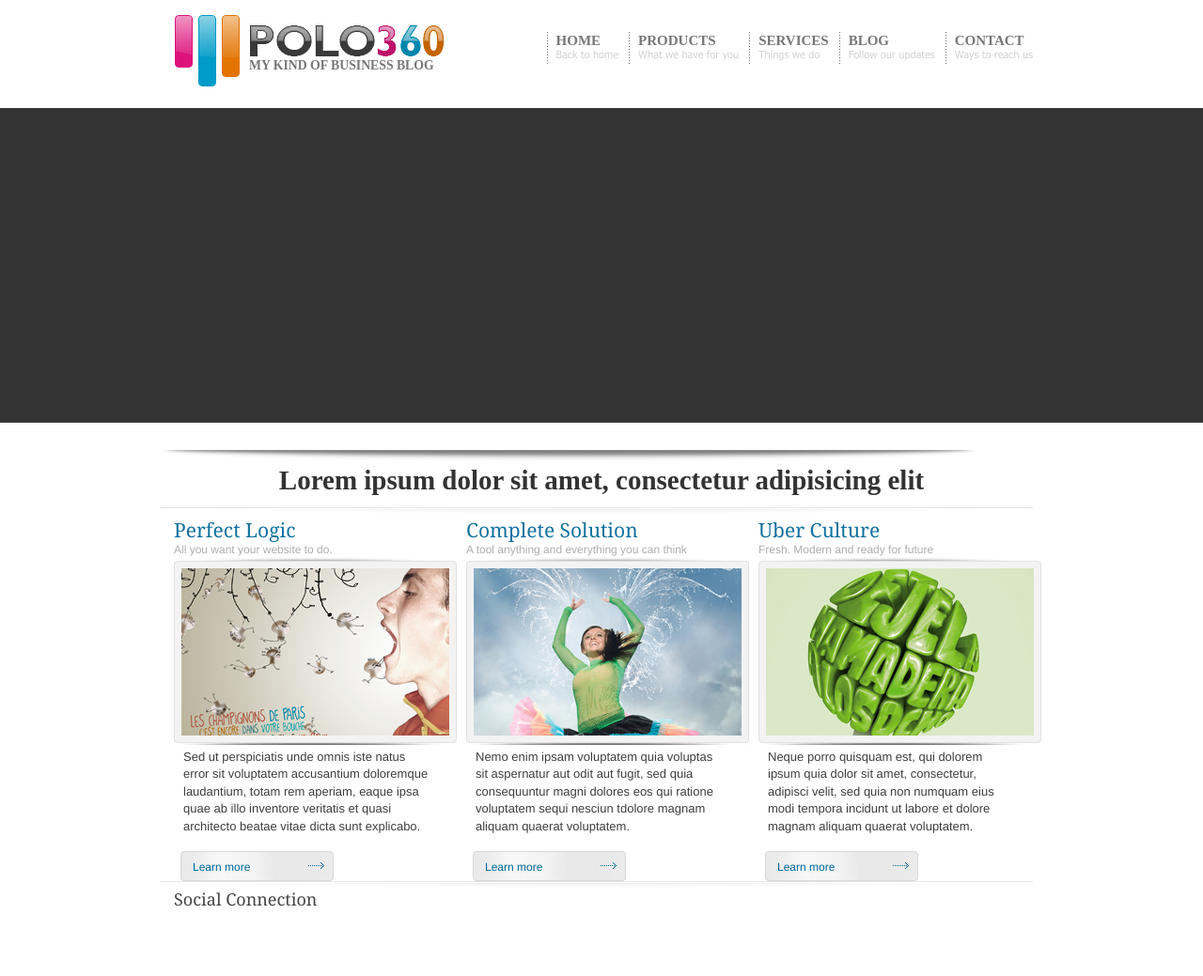
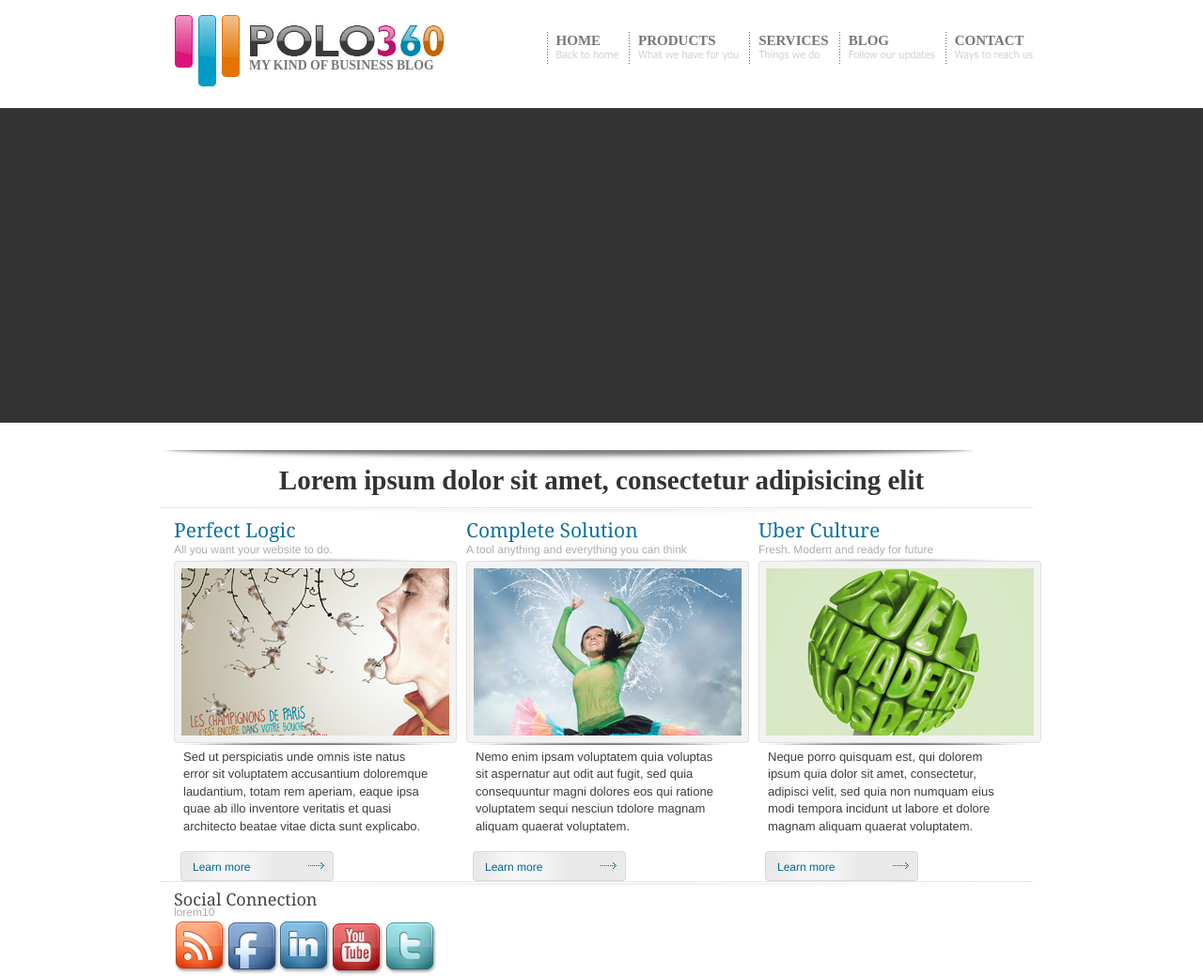
Before and after one commit to elenah-in6k/polo360, a plain HTML site: page index.html in a window 1280 px wide. Shown: the whole page at 94% size. Before the commit the page ends 969 px from the top, so only its background shows below. Drawn offline with Linux system fonts and the light colour scheme.

Commit message:
edit social

```diff
--- a/index.html
+++ b/index.html
@@ -152,12 +152,21 @@
                 <div class="contactBlocks">
                     <div class="block col-xs-4">
                         <div class="title">Social Connection</div>
+                        <div class="subtitle"> lorem10 </div>
+
+                        <img class="img-s" src="images/social/rss.png">
+                        <img class="img-s" src="images/social/facebook.png">
+                        <img class="img-s" src="images/social/in.png">
+                        <img class="img-s" src="images/social/youtube.png">
+                        <img class="img-s" src="images/social/twitter.png">
+
                     </div>
                     <div class="block col-xs-4">
                     </div>
                     <div class="block col-xs-4">
                     </div>
                 </div>
+
             </div>
         </div>
         <div class="footer">
--- a/style.css
+++ b/style.css
@@ -131,7 +131,9 @@ font-weight: bold;
 .img {
 	margin: 7px 0px 0px 7px;
 }
-
+.img-s {
+  margin: 0px -5px 0px 0px;
+}
 .body {
 	margin: 20px;
 }
```
Also changed, not shown: images/social/facebook.png (added), images/social/in.png (added), images/social/rss.png (added), images/social/twitter.png (added), images/social/youtube.png (added).
